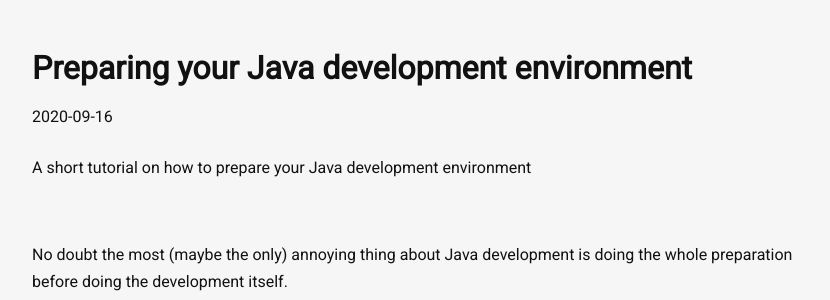
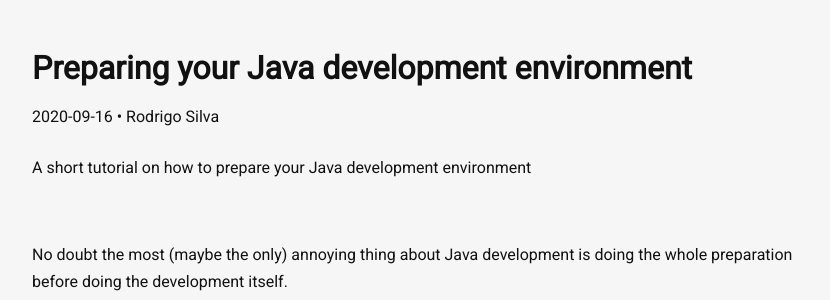
Before and after one commit to xrodrigo1982x/xrodrigo1982x.github.io, a Jekyll site: the page built from _posts/2020-09-16-preparing-your-java-development-environment.md, in a window 1280 px wide and 900 px high. Shown: the part 197-497 px from the top of the window, without its empty margins (96-926 px from the left). Built offline with Jekyll 4.4.1, drawn with Linux system fonts in a browser that asks for light colours.

```diff
--- a/Gemfile
+++ b/Gemfile
@@ -12,6 +12,8 @@ gem "jekyll", "~> 3.9.0"
 # If you want to use GitHub Pages, remove the "gem "jekyll"" above and
 # uncomment the line below. To upgrade, run `bundle update github-pages`.
 gem "github-pages", "~> 207", group: :jekyll_plugins
+gem 'jekyll-seo-tag', "~> 2.6.1", group: :jekyll_plugins
+gem 'jekyll-sitemap', "~>  1.4.0"
 # If you have any plugins, put them here!
 group :jekyll_plugins do
   gem "jekyll-feed", "~> 0.12"
--- a/_config.yml
+++ b/_config.yml
@@ -11,6 +11,8 @@ permalink: /:title
 
 plugins:
   - jekyll-feed
+  - jekyll-seo-tag
+  - jekyll-sitemap
 
 header:
   pages:
--- a/_includes/head.html
+++ b/_includes/head.html
@@ -9,47 +9,7 @@
     <meta name="viewport" content="width=device-width initial-scale=.5" />
     <meta http-equiv="X-UA-Compatible" content="IE=edge"/>
 
-    {%- assign page_is_article = false -%}
-    {%- if page.layout == "post" -%}{%- assign page_is_article = true -%}{%- endif -%}
+    {% seo %}
 
-    {%- assign page_title = "" -%}
-    {%- if page.draft -%}{%- assign page_title = page_title | append: "[DRAFT] " -%}{%- endif -%}
-    {%- if page.title -%}
-    {%- assign page_title = page_title | append: site.title | append: " | " | append: page.title -%}
-    {%- else -%}
-    {%- assign page_title = site.title -%}
-    {%- endif -%}
-
-    {%- assign page_description = "" -%}
-    {%- if page.draft -%}{%- assign page_description = page_description | append: "[DRAFT] " -%}{%- endif -%}
-    {%- if page.blurb -%}
-    {%- assign page_description = page_description | append: page.blurb -%}
-    {%- else -%}
-    {%- assign page_description = site.description -%}
-    {%- endif -%}
-
-    {%- if page.summary -%}
-    {%- assign page_description = page.summary -%}
-    {%- endif -%}
-
-    {%- assign page_url = page.url | replace: "index.html","" | replace: ".html","" | prepend: site.baseurl | prepend: site.url -%}
-
-    {%- assign page_image = site.og_image | prepend: site.baseurl | prepend: site.url -%}
-    {%- if page.og_image -%}
-    {%- assign page_image = site.url + page.og_image -%}
-    {%- endif -%}
-
-    {%- for follow in site.footer.follow -%}
-    {%- if follow.name == 'Twitter' -%}
-    {%- assign twitter_username = follow.username -%}
-    {%- break -%}
-    {%- endif -%}
-    {%- endfor -%}
-
-    <title>{{ page_title }}</title>
-    <meta name="title" content="{{ page_title }}"/>
-    <meta name="description" content="{{ page_description }}"/>
-
-    <link rel="canonical" href="{{ page_url }}"/>
     <link rel="shortcut icon" href="{{ "/favicon.ico" | absolute_url }}" type="image/x-icon"/>
 </head>
--- a/_posts/2020-09-16-preparing-your-java-development-environment.md
+++ b/_posts/2020-09-16-preparing-your-java-development-environment.md
@@ -2,6 +2,7 @@
 layout: post
 title:  Preparing your Java development environment
 summary: A short tutorial on how to prepare your Java development environment
+author: Rodrigo Silva
 categories: java jdk sdkman maven
 ---
 
--- /dev/null
+++ b/robots.txt
@@ -0,0 +1,5 @@
+---
+layout: none
+---
+User-agent: *
+Sitemap: {{ site.url }}/sitemap.xml
```
Also changed, not shown: Gemfile.lock.
